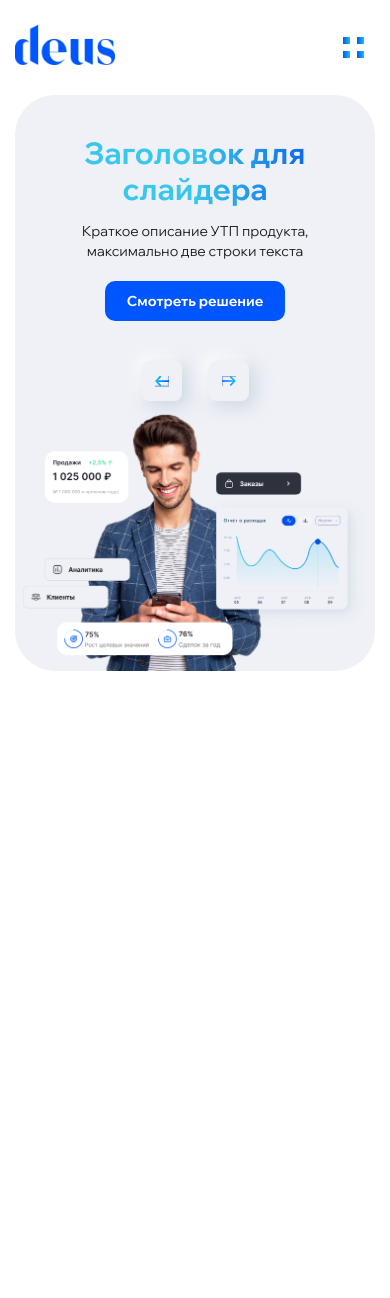
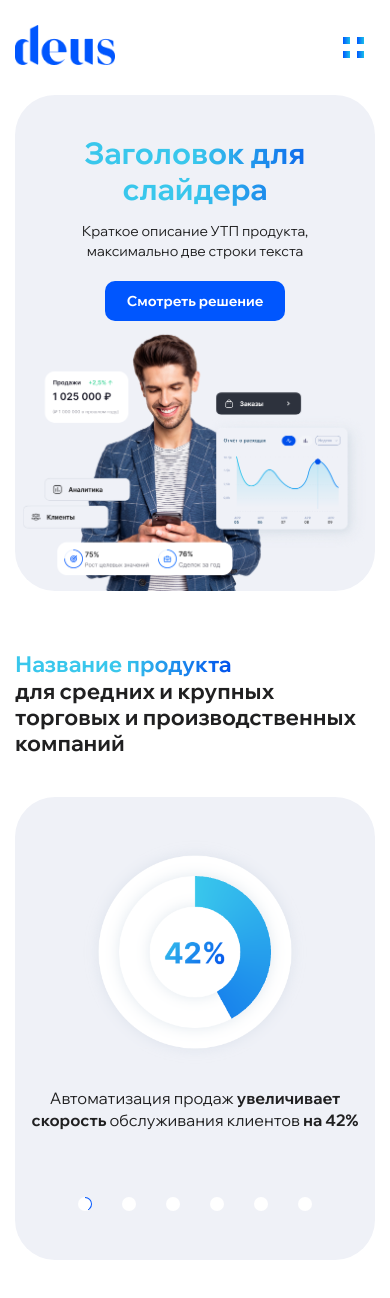
Before and after one commit to cetvrtak/stevo-deus, a React (Vite) app: page / in a window 390 px wide. Shown: the top 1298 px of the page. Before the commit the page ends 844 px from the top, so only its background shows below. Built offline with nearby package versions, Linux system fonts and the light colour scheme.

Commit message:
Add Automatization section

```diff
--- a/src/App.css
+++ b/src/App.css
@@ -90,6 +90,25 @@ html {
   transform: translate(-50%, -50%);
   width: 33px;
   height: 33px;
+  border-radius: 50%;
+  background: white;
+}
+
+.nav-dot {
+  position: relative;
+  width: 14px;
+  height: 14px;
+  border-radius: 50%;
+}
+
+.nav-dot::before {
+  content: '';
+  position: absolute;
+  top: 50%;
+  left: 50%;
+  transform: translate(-50%, -50%);
+  width: 12px;
+  height: 12px;
   border-radius: 50%;
   background: white;
 }
@@ -507,3 +526,89 @@ main {
 .hero-section-graphics-mob {
   display: none;
 }
+
+/* AUTOMATIZATION */
+.automatization-section {
+  display: flex;
+  align-items: flex-start;
+  justify-content: center;
+  gap: 100px;
+  margin-bottom: 150px;
+}
+.automatization-section-text {
+  display: flex;
+  flex-direction: column;
+  align-items: flex-start;
+  justify-content: center;
+  max-width: 543px;
+}
+.automatization-section-title {
+  background: linear-gradient(
+    90deg,
+    rgb(57, 199, 236),
+    rgb(57, 199, 236),
+    rgb(0, 80, 236)
+  );
+  -webkit-background-clip: text;
+  -webkit-text-fill-color: transparent;
+  font-family: Wix Madefor Display;
+  font-size: 50px;
+  font-weight: 700;
+  line-height: 120%;
+  letter-spacing: 0%;
+  text-align: left;
+}
+.automatization-section-desc {
+  color: rgb(32, 32, 33);
+  font-family: Wix Madefor Display;
+  font-size: 50px;
+  font-weight: 700;
+  line-height: 120%;
+  letter-spacing: 0%;
+  text-align: left;
+}
+.automatization-section-card {
+  display: flex;
+  flex-direction: column;
+  align-items: center;
+  align-items: flex-end;
+  gap: 56px;
+  border-radius: 40px;
+  background: rgb(239, 241, 247);
+  padding: 60px;
+}
+.automatization-section-card-content {
+  display: flex;
+  align-items: center;
+  justify-content: center;
+  gap: 33px;
+}
+.automatization-section-card-chart {
+  max-width: 321px;
+}
+.automatization-section-card-text {
+  color: rgb(32, 32, 33);
+  font-family: Wix Madefor Display;
+  font-size: 26px;
+  font-weight: 400;
+  line-height: 140%;
+  letter-spacing: 0%;
+  text-align: left;
+}
+.automatization-section-slider-nav {
+  display: flex;
+  align-items: center;
+  justify-content: space-between;
+  width: 100%;
+}
+.dots-container {
+  display: flex;
+  flex-direction: row;
+  justify-content: flex-start;
+  align-items: flex-start;
+  gap: 12px;
+  padding: 0px;
+}
+.dot-container {
+  padding: 9px;
+}
--- a/src/App.jsx
+++ b/src/App.jsx
@@ -3,6 +3,7 @@ import './App.css';
 import './queries.css';
 import Header from './Header';
 import Hero from './Hero';
+import Automatization from './Automatization';
 
 function App() {
   return (
@@ -11,6 +12,7 @@ function App() {
 
       <main>
         <Hero />
+        <Automatization />
       </main>
     </>
   );
--- /dev/null
+++ b/src/Automatization.jsx
@@ -0,0 +1,55 @@
+import ArrowButton from './ArrowButton';
+import NavDot from './NavDot';
+
+function Automatization() {
+  return (
+    <div className="container">
+      <div className="box">
+        <section className="automatization-section">
+          <div className="automatization-section-text">
+            <span className="automatization-section-title">
+              Название продукта
+            </span>
+            <span className="automatization-section-desc">
+              для средних и крупных торговых и производственных компаний
+            </span>
+          </div>
+
+          <div className="automatization-section-card">
+            <div className="automatization-section-card-content">
+              <img
+                src="./src/assets/automatization-pie-chart.png"
+                alt="Pie Chart 42%"
+                className="automatization-section-card-chart"
+              />
+              <div className="automatization-section-card-text">
+                Автоматизация продаж <strong>увеличивает скорость</strong>{' '}
+                обслуживания клиентов <strong>на 42%</strong>
+              </div>
+            </div>
+
+            <div className="automatization-section-slider-nav">
+              <div className="dots-container">
+                <NavDot progress="42" />
+                <NavDot />
+                <NavDot />
+                <NavDot />
+                <NavDot />
+                <NavDot />
+                <NavDot />
+                <NavDot />
+              </div>
+
+              <div className="arrows-container">
+                <ArrowButton rotation={180} />
+                <ArrowButton />
+              </div>
+            </div>
+          </div>
+        </section>
+      </div>
+    </div>
+  );
+}
+
+export default Automatization;
--- /dev/null
+++ b/src/NavDot.jsx
@@ -0,0 +1,13 @@
+function NavDot({ progress = 0 }) {
+  const style = {
+    background: `conic-gradient(rgb(0, 86, 254) 0% ${progress}%, rgb(255, 255, 255) ${progress}% 100%)`,
+  };
+
+  return (
+    <div className="dot-container">
+      <div className="nav-dot" style={style}></div>
+    </div>
+  );
+}
+
+export default NavDot;
--- a/src/queries.css
+++ b/src/queries.css
@@ -19,14 +19,6 @@
     position: static;
     width: 40px;
     height: 40px;
-  }
-  .circle {
-    width: calc(36px * 0.4);
-    height: calc(36px * 0.4);
-  }
-  .circle::before {
-    width: calc(33px * 0.4);
-    height: calc(33px * 0.4);
   }
 
   /* HEADER */
@@ -120,6 +112,7 @@
 
   .hero-section {
     flex-direction: column;
+    margin-bottom: 60px;
   }
   .hero-section-text-box,
   .hero-section-graphics-container {
@@ -173,4 +166,48 @@
     align-items: center;
     justify-content: center;
   }
+
+  /* Automatization section */
+  .automatization-section {
+    flex-direction: column;
+    gap: 40px;
+  }
+  .automatization-section-title,
+  .automatization-section-desc {
+    /* Mobile/H2 */
+    font-family: Wix Madefor Display;
+    font-size: 22px;
+    font-weight: 700;
+    line-height: 120%;
+    letter-spacing: 0%;
+    text-align: left;
+  }
+  .automatization-section-card {
+    padding: 40px 15px;
+  }
+  .automatization-section-card-content {
+    flex-direction: column;
+    gap: 20px;
+  }
+  .automatization-section-card-chart {
+    max-width: 230px;
+  }
+  .automatization-section-card-text {
+    color: rgb(32, 32, 33);
+    font-family: Wix Madefor Display;
+    font-size: 16px;
+    font-weight: 400;
+    line-height: 140%;
+    letter-spacing: 0%;
+    text-align: center;
+  }
+  .dots-container {
+    width: 100%;
+    justify-content: center;
+  }
+  .dot-container:last-child,
+  .dot-container:nth-last-child(2),
+  .arrows-container {
+    display: none;
+  }
 }
```
Also changed, not shown: src/assets/automatization-pie-chart.png (added).
